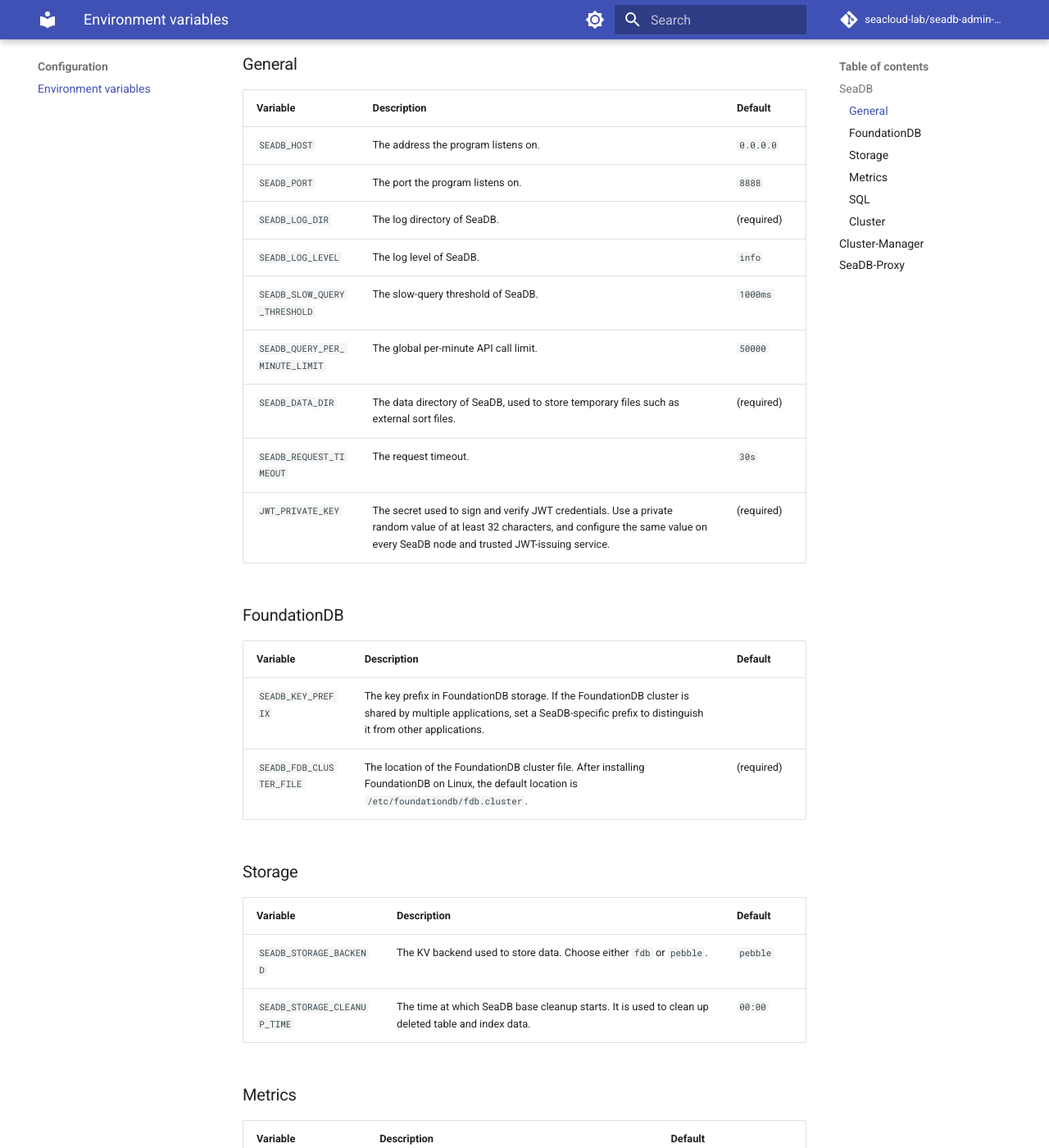
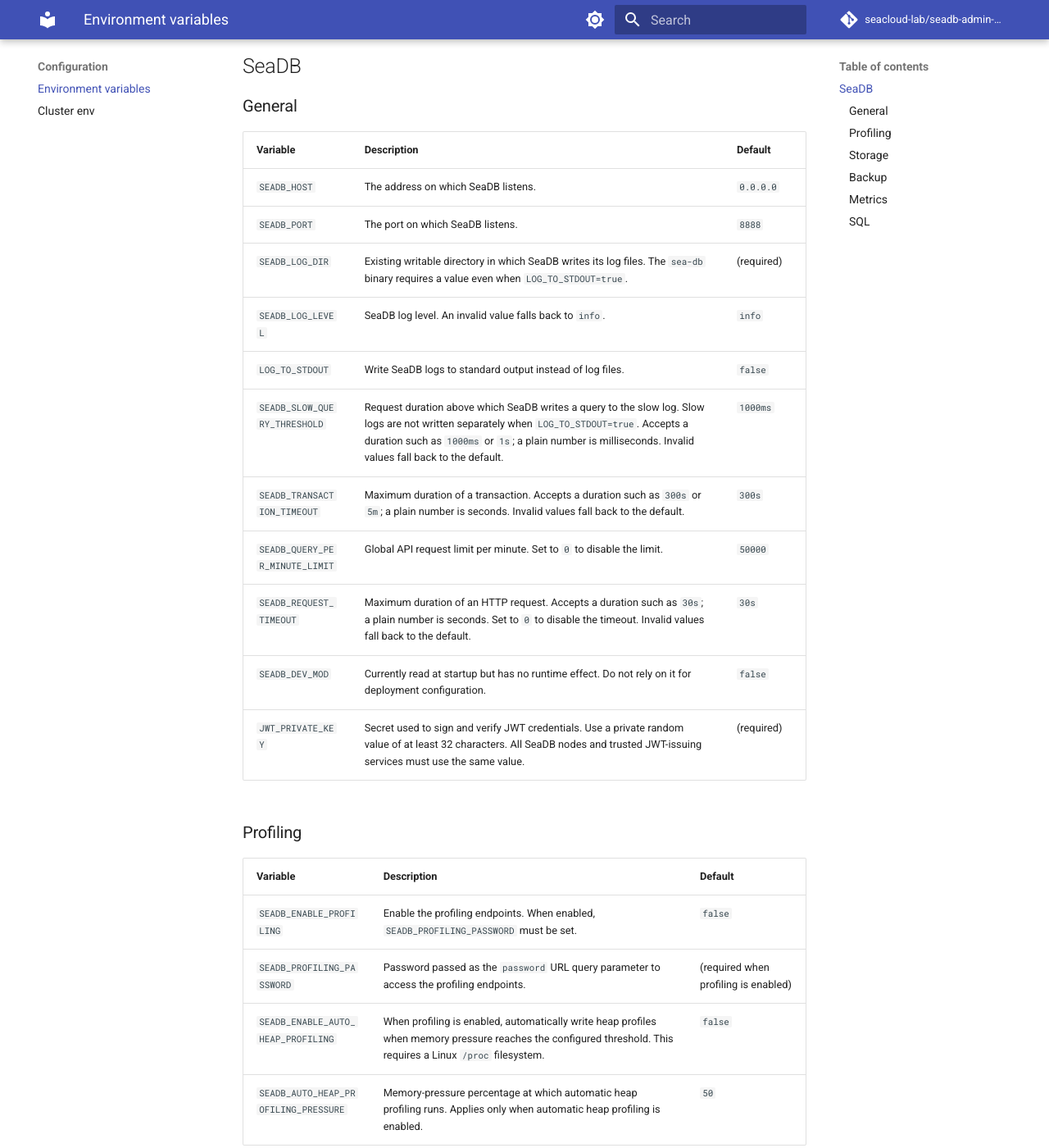
Before and after one commit to seacloud-lab/seadb-admin-docs, an MkDocs documentation site: the page built from manual/configuration/environment_variables.md, in a window 1280 px wide and 1400 px high, scrolled down 307 px. Shown: the whole window at 82% size. Built offline with MkDocs 1.6.1 and Material for MkDocs 9.7.7, drawn with Linux system fonts in a browser that asks for light colours; comment, search, counter and statistics services are not loaded; the version menu is left out; some of the changed text lies outside the part shown.

```diff
--- a/manual/configuration/environment_variables.md
+++ b/manual/configuration/environment_variables.md
@@ -1,6 +1,9 @@
 # Environment variables
 
-SeaDB is configured through environment variables. This page lists the variables for each component.
+SeaDB is configured through environment variables. This page documents the
+variables consumed by the `sea-db` process in both single-node and cluster
+deployments. For cluster coordination, Cluster-Manager, SeaDB-Proxy, and
+FoundationDB connection variables, see [Cluster env](cluster_environment_variables.md).
 
 ## SeaDB
 
@@ -8,75 +11,65 @@ SeaDB is configured through environment variables. This page lists the variables
 
 | Variable | Description | Default |
 | --- | --- | --- |
-| `SEADB_HOST` | The address the program listens on. | `0.0.0.0` |
-| `SEADB_PORT` | The port the program listens on. | `8888` |
-| `SEADB_LOG_DIR` | The log directory of SeaDB. | (required) |
-| `SEADB_LOG_LEVEL` | The log level of SeaDB. | `info` |
-| `SEADB_SLOW_QUERY_THRESHOLD` | The slow-query threshold of SeaDB. | `1000ms` |
-| `SEADB_QUERY_PER_MINUTE_LIMIT` | The global per-minute API call limit. | `50000` |
-| `SEADB_DATA_DIR` | The data directory of SeaDB, used to store temporary files such as external sort files. | (required) |
-| `SEADB_REQUEST_TIMEOUT` | The request timeout. | `30s` |
-| `JWT_PRIVATE_KEY` | The secret used to sign and verify JWT credentials. Use a private random value of at least 32 characters, and configure the same value on every SeaDB node and trusted JWT-issuing service. | (required) |
+| `SEADB_HOST` | The address on which SeaDB listens. | `0.0.0.0` |
+| `SEADB_PORT` | The port on which SeaDB listens. | `8888` |
+| `SEADB_LOG_DIR` | Existing writable directory in which SeaDB writes its log files. The `sea-db` binary requires a value even when `LOG_TO_STDOUT=true`. | (required) |
+| `SEADB_LOG_LEVEL` | SeaDB log level. An invalid value falls back to `info`. | `info` |
+| `LOG_TO_STDOUT` | Write SeaDB logs to standard output instead of log files. | `false` |
+| `SEADB_SLOW_QUERY_THRESHOLD` | Request duration above which SeaDB writes a query to the slow log. Slow logs are not written separately when `LOG_TO_STDOUT=true`. Accepts a duration such as `1000ms` or `1s`; a plain number is milliseconds. Invalid values fall back to the default. | `1000ms` |
+| `SEADB_TRANSACTION_TIMEOUT` | Maximum duration of a transaction. Accepts a duration such as `300s` or `5m`; a plain number is seconds. Invalid values fall back to the default. | `300s` |
+| `SEADB_QUERY_PER_MINUTE_LIMIT` | Global API request limit per minute. Set to `0` to disable the limit. | `50000` |
+| `SEADB_REQUEST_TIMEOUT` | Maximum duration of an HTTP request. Accepts a duration such as `30s`; a plain number is seconds. Set to `0` to disable the timeout. Invalid values fall back to the default. | `30s` |
+| `SEADB_DEV_MOD` | Currently read at startup but has no runtime effect. Do not rely on it for deployment configuration. | `false` |
+| `JWT_PRIVATE_KEY` | Secret used to sign and verify JWT credentials. Use a private random value of at least 32 characters. All SeaDB nodes and trusted JWT-issuing services must use the same value. | (required) |
 
-### FoundationDB
+### Profiling
 
 | Variable | Description | Default |
 | --- | --- | --- |
-| `SEADB_KEY_PREFIX` | The key prefix in FoundationDB storage. If the FoundationDB cluster is shared by multiple applications, set a SeaDB-specific prefix to distinguish it from other applications. | |
-| `SEADB_FDB_CLUSTER_FILE` | The location of the FoundationDB cluster file. After installing FoundationDB on Linux, the default location is `/etc/foundationdb/fdb.cluster`. | (required) |
+| `SEADB_ENABLE_PROFILING` | Enable the profiling endpoints. When enabled, `SEADB_PROFILING_PASSWORD` must be set. | `false` |
+| `SEADB_PROFILING_PASSWORD` | Password passed as the `password` URL query parameter to access the profiling endpoints. | (required when profiling is enabled) |
+| `SEADB_ENABLE_AUTO_HEAP_PROFILING` | When profiling is enabled, automatically write heap profiles when memory pressure reaches the configured threshold. This requires a Linux `/proc` filesystem. | `false` |
+| `SEADB_AUTO_HEAP_PROFILING_PRESSURE` | Memory-pressure percentage at which automatic heap profiling runs. Applies only when automatic heap profiling is enabled. | `50` |
 
 ### Storage
 
 | Variable | Description | Default |
 | --- | --- | --- |
-| `SEADB_STORAGE_BACKEND` | The KV backend used to store data. Choose either `fdb` or `pebble`. | `pebble` |
-| `SEADB_STORAGE_CLEANUP_TIME` | The time at which SeaDB base cleanup starts. It is used to clean up deleted table and index data. | `00:00` |
+| `SEADB_STORAGE_BACKEND` | KV backend used to store SeaDB data. Choose `pebble` or `fdb`. Pebble is for single-node deployments only; SeaDB cluster nodes must use `fdb`. | `pebble` |
+| `SEADB_DATA_DIR` | SeaDB working directory. With Pebble, persistent KV data is stored in `base`; SeaDB also uses `tmp` for temporary files such as external-sort files. | (required) |
+| `SEADB_KEY_PREFIX` | Prefix applied to SeaDB keys. When a FoundationDB cluster is shared with other applications, use a SeaDB-specific prefix to avoid key collisions. This prefix is also applied by the Pebble backend. | |
+| `SEADB_STORAGE_CLEANUP_TIME` | Daily time, in `HH:MM`, at which SeaDB starts cleaning deleted table and index data. Invalid values fall back to the default. | `00:00` |
+| `SEADB_UPDATE_BASE_STATS_AT` | Daily time, in `HH:MM`, at which SeaDB updates base storage and table row-count statistics. Invalid values fall back to the default. | `01:00` |
+
+### Backup
+
+Backups are enabled only when `SEADB_STORAGE_SERVER_URL` is set. The backup
+schedule uses the server's local time.
+
+| Variable | Description | Default |
+| --- | --- | --- |
+| `SEADB_STORAGE_SERVER_URL` | URL of the storage server that receives SeaDB backups. Setting this value enables background backup processing. | |
+| `SEADB_BACKUP_INTERVAL` | Interval between automatic backups. Accepts a duration such as `24h`; a plain number is seconds. Mutually exclusive with `SEADB_BACKUP_AT`. | |
+| `SEADB_BACKUP_AT` | Daily automatic-backup time in `HH:MM`. Mutually exclusive with `SEADB_BACKUP_INTERVAL`. When neither schedule variable is set, SeaDB uses this default. Invalid values fall back to the default. | `02:00` |
+| `SEADB_KEEP_DAYS` | Number of days to retain backups. When positive, retention is time-based and `SEADB_KEEP_BACKUP_NUM` is ignored. | |
+| `SEADB_KEEP_FREQUENCY_DAYS` | With time-based retention, retain every backup from this many recent days; for older backups that remain within `SEADB_KEEP_DAYS`, retain the newest backup for each month. It must not exceed `SEADB_KEEP_DAYS`. | |
+| `SEADB_KEEP_BACKUP_NUM` | Number of newest backups to retain when `SEADB_KEEP_DAYS` is not positive. | `3` |
 
 ### Metrics
 
 | Variable | Description | Default |
 | --- | --- | --- |
-| `SEADB_METRICS_ENABLE_BASIC_AUTH` | When `true`, the metrics API uses HTTP basic authentication; when `false`, it uses JWT authentication and requires admin privileges. | `false` |
-| `SEADB_METRICS_USERNAME` | The username used when HTTP basic authentication is enabled. | (required when basic authentication is enabled) |
-| `SEADB_METRICS_PASSWORD` | The password used when HTTP basic authentication is enabled. | (required when basic authentication is enabled) |
-| `SEADB_METRICS_INTERVAL` | The statistics update frequency. | `5s` |
+| `SEADB_METRICS_ENABLE_BASIC_AUTH` | When `true`, protect the metrics endpoint with HTTP basic authentication. When `false`, metrics require a JWT for a SeaDB administrator. | `false` |
+| `SEADB_METRICS_USERNAME` | Username accepted by metrics HTTP basic authentication. Set it together with `SEADB_METRICS_PASSWORD` when basic authentication is enabled. | |
+| `SEADB_METRICS_PASSWORD` | Password accepted by metrics HTTP basic authentication. Set it together with `SEADB_METRICS_USERNAME` when basic authentication is enabled. | |
+| `SEADB_METRICS_INTERVAL` | Interval for refreshing SeaDB's custom metrics. Accepts a duration such as `5s`; a plain number is seconds. Invalid values fall back to the default. | `5s` |
 
 ### SQL
 
 | Variable | Description | Default |
 | --- | --- | --- |
-| `SEADB_DEFAULT_RESULT_ROWS` | The default row limit returned when no `LIMIT` clause is provided. | `100` |
-| `SEADB_RESULT_ROWS_HARD_LIMIT` | The hard limit on the number of rows returned. | `10000` |
-| `SEADB_EXEC_COST_HARD_LIMIT` | The query execution cost limit. | `5000000` |
-
-### Cluster
-
-| Variable | Description | Default |
-| --- | --- | --- |
-| `SEADB_CLUSTER_ENABLE` | Whether to enable cluster mode. | `false` |
-| `SEADB_CLUSTER_NODE_ID` | The cluster ID of the current node. IDs must be unique across nodes and stay fixed. | (required in cluster mode) |
-| `SEADB_CLUSTER_ETCD_ENDPOINTS` | The etcd server addresses, comma-separated. | (required in cluster mode) |
-| `SEADB_CLUSTER_ETCD_PREFIX` | The etcd data prefix. Must match the Manager and Proxy. | `/seadb` |
-
-## Cluster-Manager
-
-| Variable | Description | Default |
-| --- | --- | --- |
-| `SEADB_CLUSTER_MANAGER_HOST` | The address the program listens on. | `0.0.0.0` |
-| `SEADB_CLUSTER_MANAGER_PORT` | The port the program listens on. | `8890` |
-| `SEADB_LOG_DIR` | The log directory. | (required) |
-| `SEADB_CLUSTER_MANAGER_LOG_LEVEL` | The log level. | `info` |
-| `SEADB_ETCD_ENDPOINTS` | The etcd server addresses, comma-separated. | (required) |
-| `SEADB_ETCD_PREFIX` | The etcd data prefix. Must match SeaDB and the Proxy. | `/seadb` |
-
-## SeaDB-Proxy
-
-| Variable | Description | Default |
-| --- | --- | --- |
-| `SEADB_PROXY_HOST` | The address the program listens on. | `0.0.0.0` |
-| `SEADB_PROXY_PORT` | The port the program listens on. | `8888` |
-| `SEADB_LOG_DIR` | The log directory. | (required) |
-| `SEADB_PROXY_LOG_LEVEL` | The log level. | `info` |
-| `SEADB_ETCD_ENDPOINTS` | The etcd server addresses, comma-separated. | (required) |
-| `SEADB_ETCD_PREFIX` | The etcd data prefix. Must match SeaDB and the Manager. | `/seadb` |
-| `SEADB_CLUSTER_MANAGER_URL` | The URL of the Cluster-Manager. | (required) |
+| `SEADB_DEFAULT_RESULT_ROWS` | Default number of rows returned when a query has no `LIMIT` clause. | `100` |
+| `SEADB_RESULT_ROWS_HARD_LIMIT` | Maximum number of rows a query can return. | `10000` |
+| `SEADB_EXEC_COST_HARD_LIMIT` | Maximum estimated query execution cost. Set to `0` to disable the limit. | `5000000` |
+| `SEADB_HASH_JOIN_MEM_LIMIT` | Maximum memory, in bytes, used by a hash join. Set to `0` to disable the limit. | `1073741824` (1 GiB) |
--- a/mkdocs.yml
+++ b/mkdocs.yml
@@ -88,6 +88,7 @@ nav:
       - SeaDB: setup/seadb_cluster_native.md
   - Configuration:
     - Environment variables: configuration/environment_variables.md
+    - Cluster env: configuration/cluster_environment_variables.md
   - SeaDB CLI:
     - Overview: cli/overview.md
     - Build and usage: cli/usage.md
```
Also changed, not shown: manual/configuration/cluster_environment_variables.md (added, +54 -0 lines), manual/setup/seadb_cluster_native.md (+1 -1 lines).
